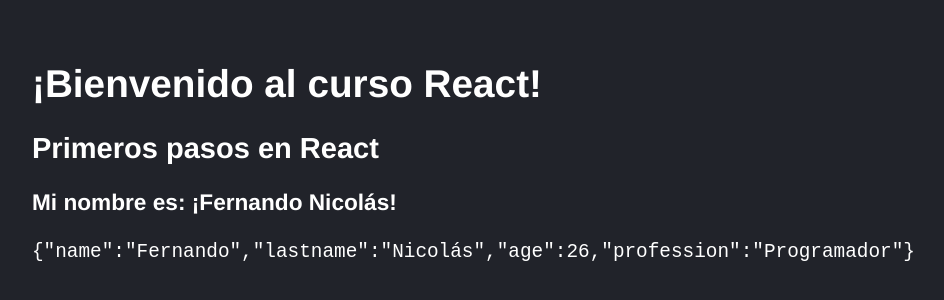
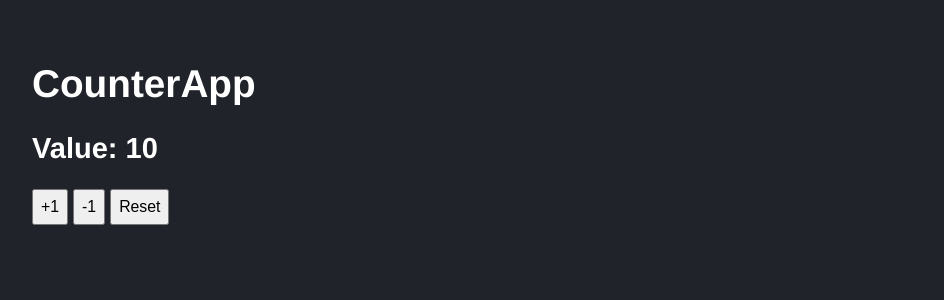
Before and after one commit to fersanti2896/05-curso-react-pruebas-unitarias-e-integracion, a React (Vite) app: page / in a window 1280 px wide. Shown: the part 112-412 px from the top of the page, without its empty margins (116-1060 px from the left). Built offline with nearby package versions, Linux system fonts and the light colour scheme.

Commit message:
Pruebas básicas en CounterApp.test.jsx

```diff
--- a/src/CounterApp.jsx
+++ b/src/CounterApp.jsx
@@ -33,5 +33,5 @@
 }
 
 CounterApp.defaultProps = {
-    value: 0
+    value: 10
 }
--- a/src/main.jsx
+++ b/src/main.jsx
@@ -9,7 +9,7 @@
 
 ReactDOM.createRoot(document.getElementById('root')).render(
     <React.StrictMode>
-      <FirstApp title={ '¡Bienvenido al curso React!' } subTitle={ 'Primeros pasos en React' } />
-      {/* <CounterApp value={ 10 }></CounterApp> */}
+      {/* <FirstApp title={ '¡Bienvenido al curso React!' } subTitle={ 'Primeros pasos en React' } /> */}
+      <CounterApp value={ 10 }></CounterApp>
     </React.StrictMode>,
 );
```
Also changed, not shown: 2 other files (tests, documents, lock files or other folders).
